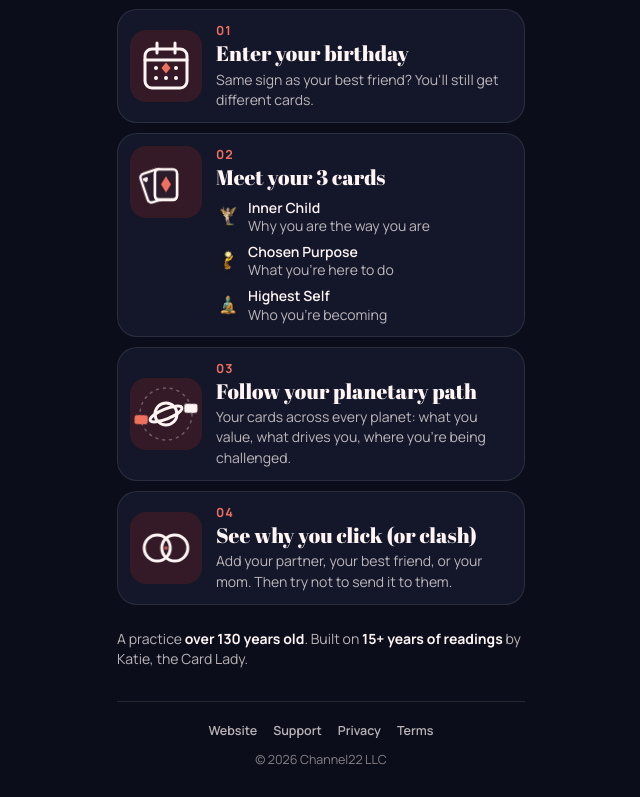
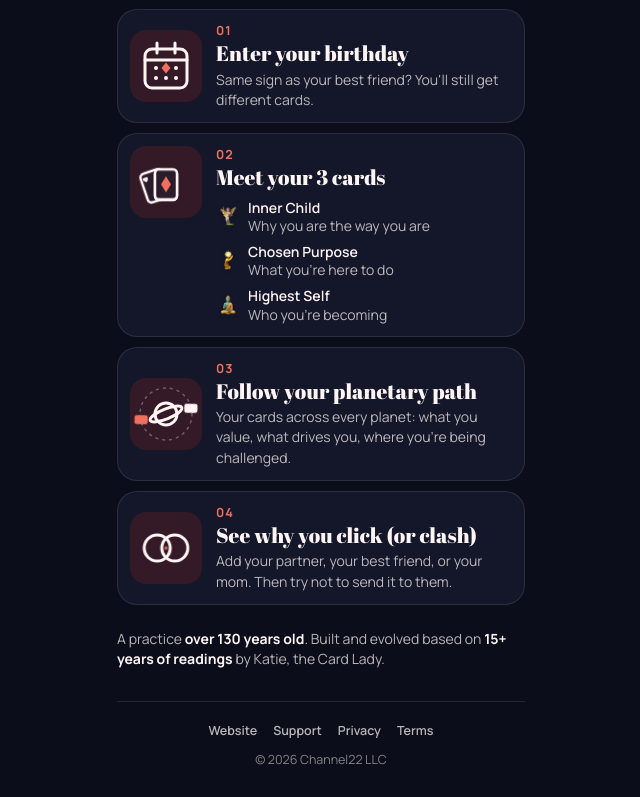
Before and after one commit to CyberBrunk/Cardy-Web, a website: page ig/index.html in a window 1280 px wide. Shown: the part 597-1394 px from the top of the page, without its empty margins (319-959 px from the left). Drawn offline with Linux system fonts and the light colour scheme.

Commit message:
Landing page: credibility line says built and evolved
Co-Authored-By: Claude Opus 5.5 <noreply@anthropic.com>

```diff
--- a/ig/index.html
+++ b/ig/index.html
@@ -382,7 +382,7 @@
     </div>
   </section>
 
-  <p class="proof">A practice <strong>over 130 years old</strong>. Built on <strong>15+ years of readings</strong> by Katie, the Card Lady.</p>
+  <p class="proof">A practice <strong>over 130 years old</strong>. Built and evolved based on <strong>15+ years of readings</strong> by Katie, the Card Lady.</p>
 
   <footer>
     <nav aria-label="Footer">
```
